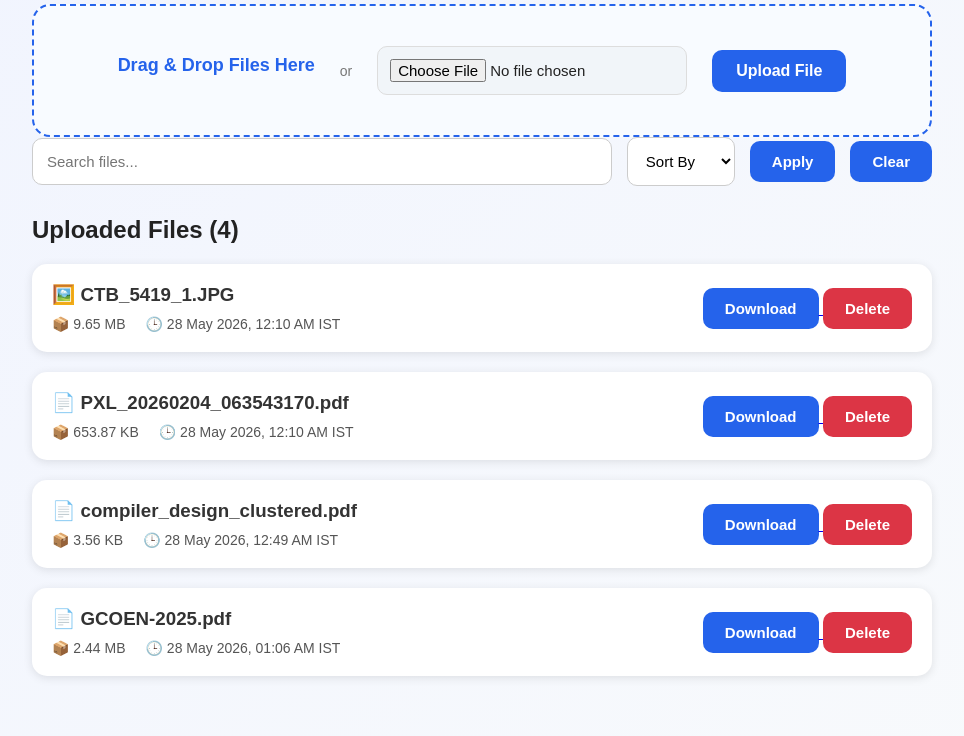
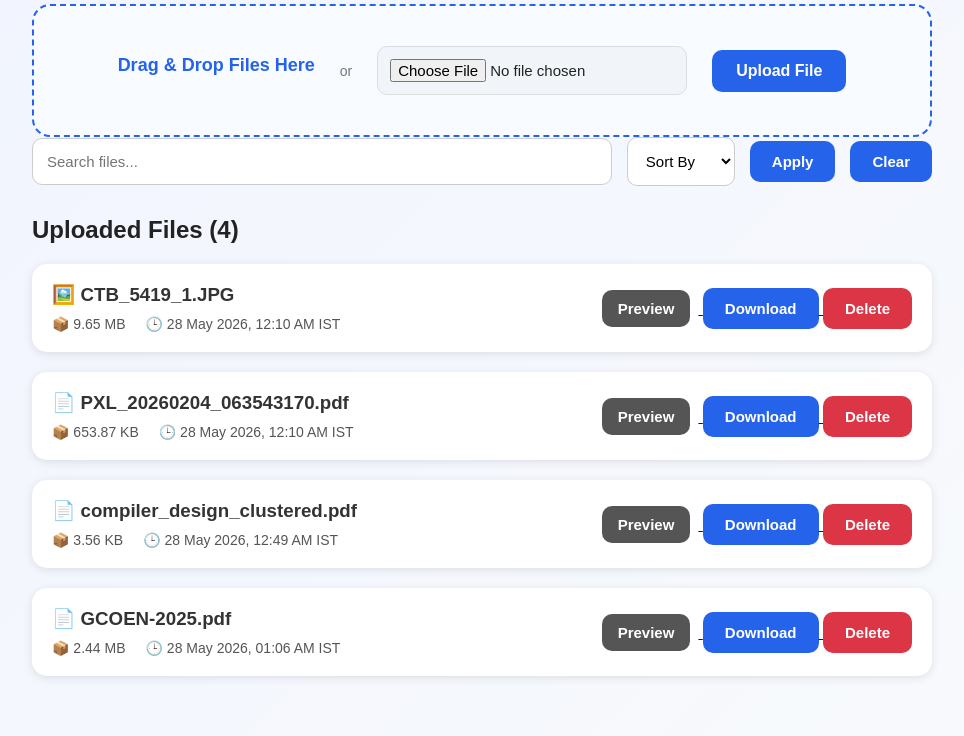
Before and after one commit to Purshottambadwaik/Purshottambadwaik-secure-file-sharing-system, a Flask app: page /dashboard in a window 1280 px wide. Shown: the part 784-1520 px from the top of the page, without its empty margins (158-1122 px from the left). Run offline with Flask 3, Linux system fonts and the light colour scheme; a user stored in the database is signed in; data comes from the database, SQL or seed files in the repository.

Commit message:
Added trash system and file preview feature

```diff
--- a/backend/app.py
+++ b/backend/app.py
@@ -449,5 +449,26 @@ def permanent_delete(file_id):
 
     return redirect('/trash')
 
+
+    # Preview Route
+@app.route('/preview/<filename>')
+def preview_file(filename):
+
+    # Check login
+    if 'user_id' not in session:
+        return redirect('/login')
+
+    # User folder
+    user_folder = os.path.join(
+        UPLOAD_FOLDER,
+        f"user_{session['user_id']}"
+    )
+
+    # Send file for browser preview
+    return send_from_directory(
+        user_folder,
+        filename
+    )
+
 if __name__ == '__main__':
     app.run(debug=True)
--- a/backend/static/style.css
+++ b/backend/static/style.css
@@ -493,4 +493,21 @@ flex-wrap: wrap;
     margin-right: 10px;
 
     cursor: pointer;
+
 }
+.preview-btn {
+
+    background: #555;
+
+    color: white;
+
+    border: none;
+
+    padding: 10px 16px;
+
+    border-radius: 10px;
+
+    cursor: pointer;
+
+    margin-right: 8px;
+}
--- a/backend/templates/dashboard.html
+++ b/backend/templates/dashboard.html
@@ -202,6 +202,18 @@
           </div>
 
           <div class="file-actions">
+
+                <a
+        href="/preview/{{ file.filename }}"
+        target="_blank"
+    >
+
+        <button class="preview-btn">
+            Preview
+        </button>
+
+    </a>
+
             <a href="{{ url_for('download_file', filename=file.filename) }}">
               <button type="button">Download</button>
             </a>
```
